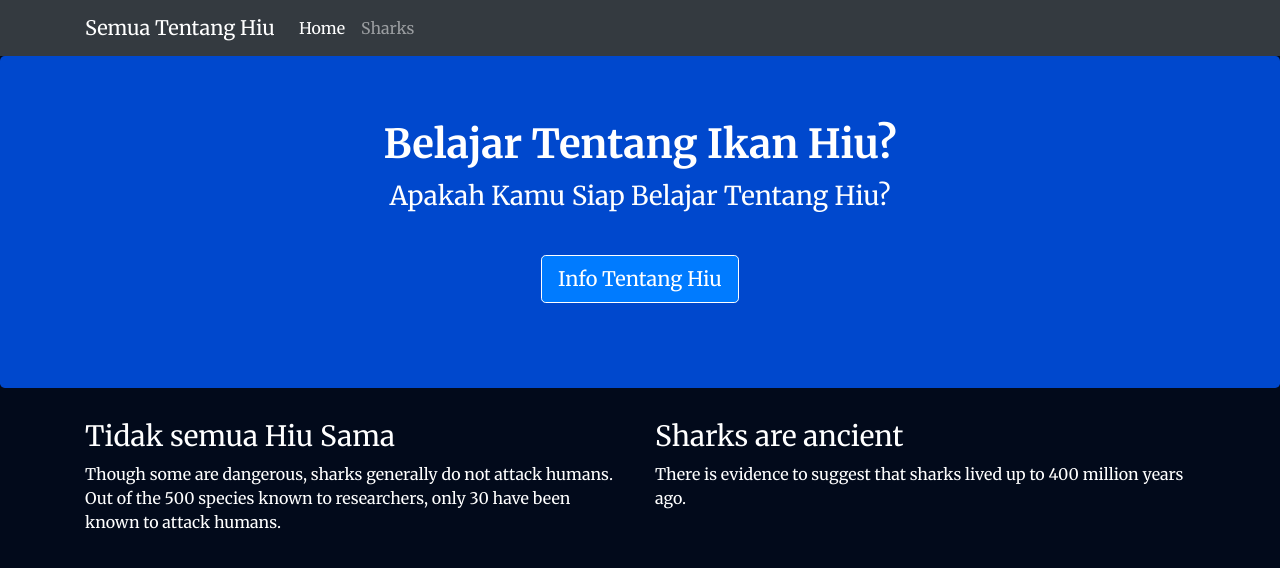
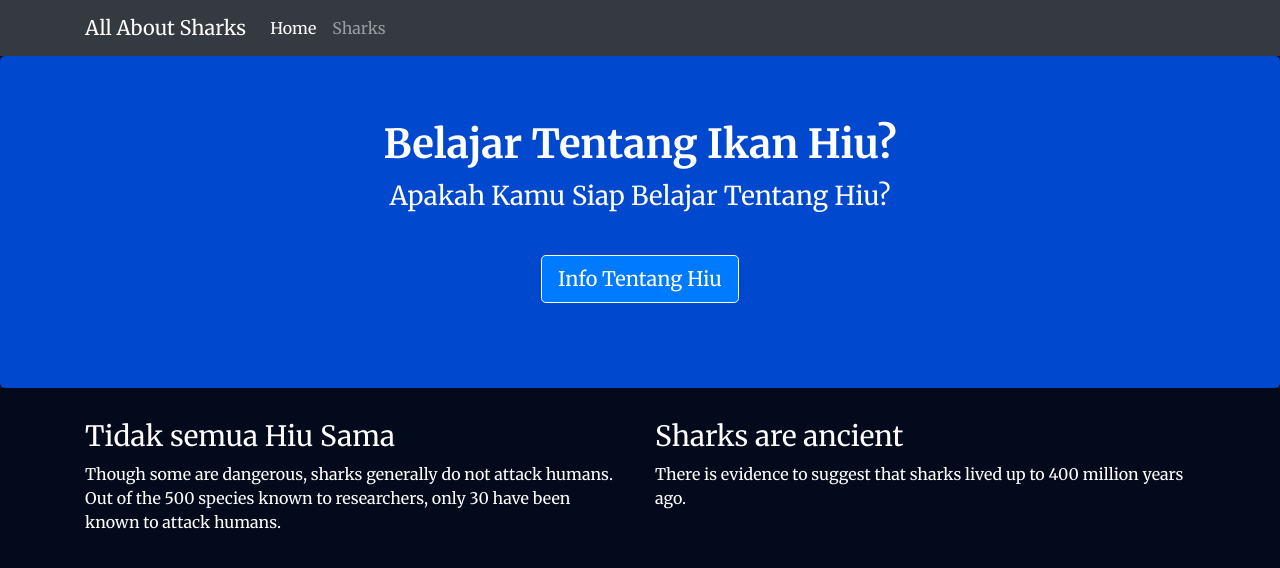
Before and after one commit to jibon777/nodejs-shark, a website: page views/index.html in a window 1280 px wide. Drawn offline with nearby package versions, Linux system fonts and the light colour scheme.

Commit message:
change bahasa

```diff
--- a/views/index.html
+++ b/views/index.html
@@ -14,7 +14,7 @@
     <nav class="navbar navbar-dark bg-dark navbar-static-top navbar-expand-md">
         <div class="container">
             <button type="button" class="navbar-toggler collapsed" data-toggle="collapse" data-target="#bs-example-navbar-collapse-1" aria-expanded="false"> <span class="sr-only">Toggle navigation</span>
-            </button> <a class="navbar-brand" href="#">Semua Tentang Hiu</a>
+            </button> <a class="navbar-brand" href="#">All About Sharks</a>
             <div class="collapse navbar-collapse" id="bs-example-navbar-collapse-1">
                 <ul class="nav navbar-nav mr-auto">
                     <li class="active nav-item"><a href="/" class="nav-link">Home</a>
```
